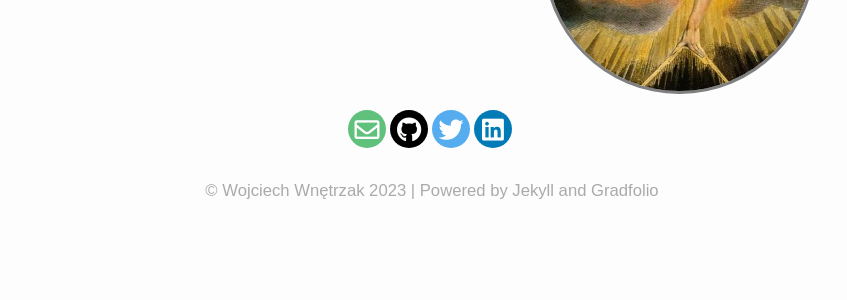
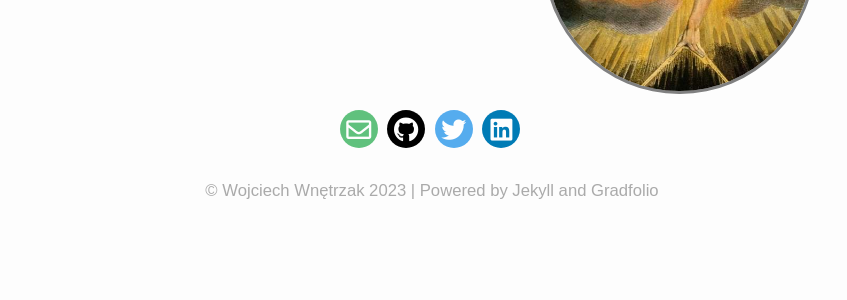
Before and after one commit to morgoth/urizen, a Jekyll site: the page built from index.md, in a window 1280 px wide. Shown: the part 340-640 px from the top of the page, without its empty margins (208-1055 px from the left). Built offline with Jekyll 4.4.1, drawn with Linux system fonts in a browser that asks for light colours; nearby versions of some CDN libraries.

Commit message:
Improve SEO
https://jekyll.github.io/jekyll-seo-tag/usage/

```diff
--- a/_config.yml
+++ b/_config.yml
@@ -1,14 +1,19 @@
+# SEO tag
 title: Wojciech Wnętrzak
 description: Ruby & JavaScript development
+url: "https://urizen.pl"
+twitter:
+  username: morgoth85
+  card: summary
+social:
+  name: Wojciech Wnętrzak
+  links:
+    - https://twitter.com/morgoth85
+    - https://www.linkedin.com/in/wojciech-wnetrzak-a8403918a
+    - https://github.com/morgoth
 
+email: "contact@urizen.pl"
 baseurl: "" #name of GitHub repository
-url: "" #custom url to be used instead of GitHub repository
-email: "contact@urizen.pl"
-
-# Social media links in footer
-twitter: "morgoth85"
-linkedin: "wojciech-wnetrzak-a8403918a"
-github: "morgoth"
 
 # Markdown
 highlighter: rouge
--- a/_includes/social-footer.html
+++ b/_includes/social-footer.html
@@ -1,36 +1,17 @@
 <div class="rounded-social-buttons">
-  {%- if site.email -%}
-  <a title="{{ _locale_string_email }}"
-  class="social-button email" itemprop="email"
-  href="mailto:{{ site.email | encode_email }}">
-  <i class="far fa-envelope"></i>
+  <a title="{{ _locale_string_email }}" class="social-button email" href="mailto:{{ site.email | encode_email }}">
+    <i class="far fa-envelope"></i>
   </a>
-  {%- endif -%}
 
-  {%- if site.github -%}
-  <a title="{{ _locale_string_follow | replace: '[NAME]', 'GitHub' }}"
-  class="social-button github"
-  href="https://www.github.com/{{ site.github }}" itemprop="sameAs"
-  >
-  <i class="fab fa-github"></i>
+  <a title="GitHub" class="social-button github" href="https://github.com/morgoth">
+    <i class="fab fa-github"></i>
   </a>
-  {%- endif -%}
 
-  {%- if site.twitter -%}
-  <a title="{{ _locale_string_follow | replace: '[NAME]', 'Twitter' }}"
-  class="social-button twitter"
-  href="https://www.twitter.com/{{ site.twitter }}" itemprop="sameAs"
-  >
-  <i class="fab fa-twitter"></i>
+  <a title="Twitter" class="social-button twitter" href="https://twitter.com/morgoth85">
+    <i class="fab fa-twitter"></i>
   </a>
-  {%- endif -%}
 
-  {%- if site.linkedin -%}
-  <a title="{{ _locale_string_follow | replace: '[NAME]', 'LinkedIn' }}"
-  class="social-button linkedin"
-  href="https://www.linkedin.com/in/{{ site.linkedin }}" itemprop="sameAs"
-  >
-  <i class="fab fa-linkedin"></i>
+  <a title="LinkedIn" class="social-button linkedin" href="https://www.linkedin.com/in/wojciech-wnetrzak-a8403918a">
+    <i class="fab fa-linkedin"></i>
   </a>
-  {%- endif -%}
 </div>
```
Also changed, not shown: Gemfile.lock.
